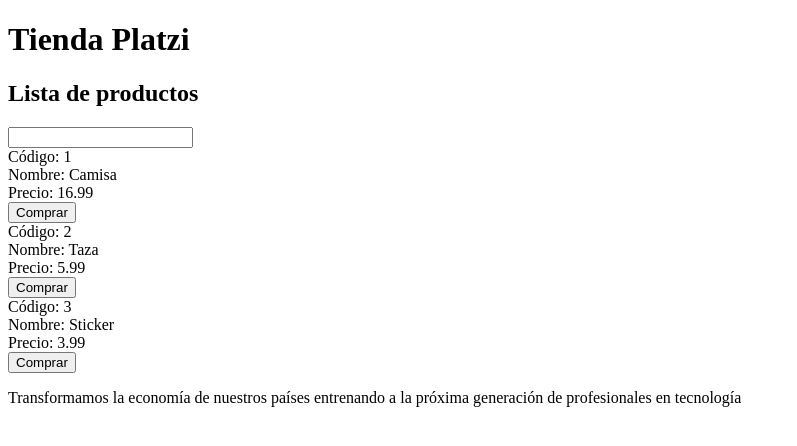
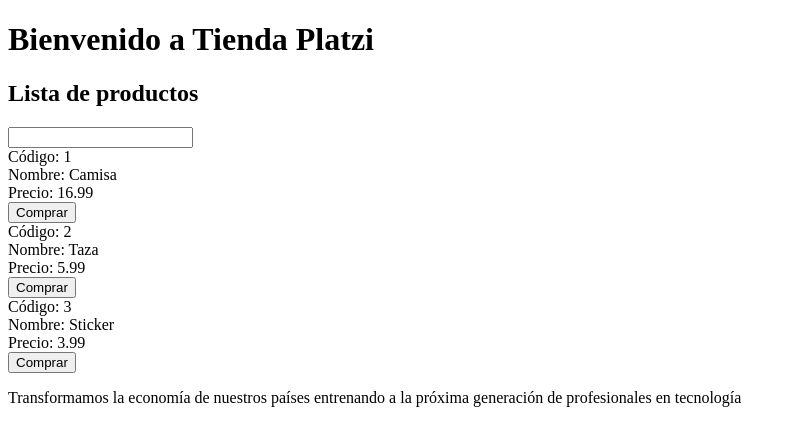
Before and after one commit to eduardo-xyz/PlatziStore, an Angular app: page / in a window 1280 px wide. Shown: the top 446 px of the page, without its empty margins (0-797 px from the left). Built offline with nearby package versions, Linux system fonts and the light colour scheme.

Commit message:
unitTest

```diff
--- a/src/app/app.component.html
+++ b/src/app/app.component.html
@@ -1,3 +1,3 @@
-<h1>{{title}}</h1>
+<h1>Bienvenido a {{title}}</h1>
 <app-products></app-products>
 <app-banner></app-banner>
```
Also changed, not shown: 2 other files (tests, documents, lock files or other folders).
